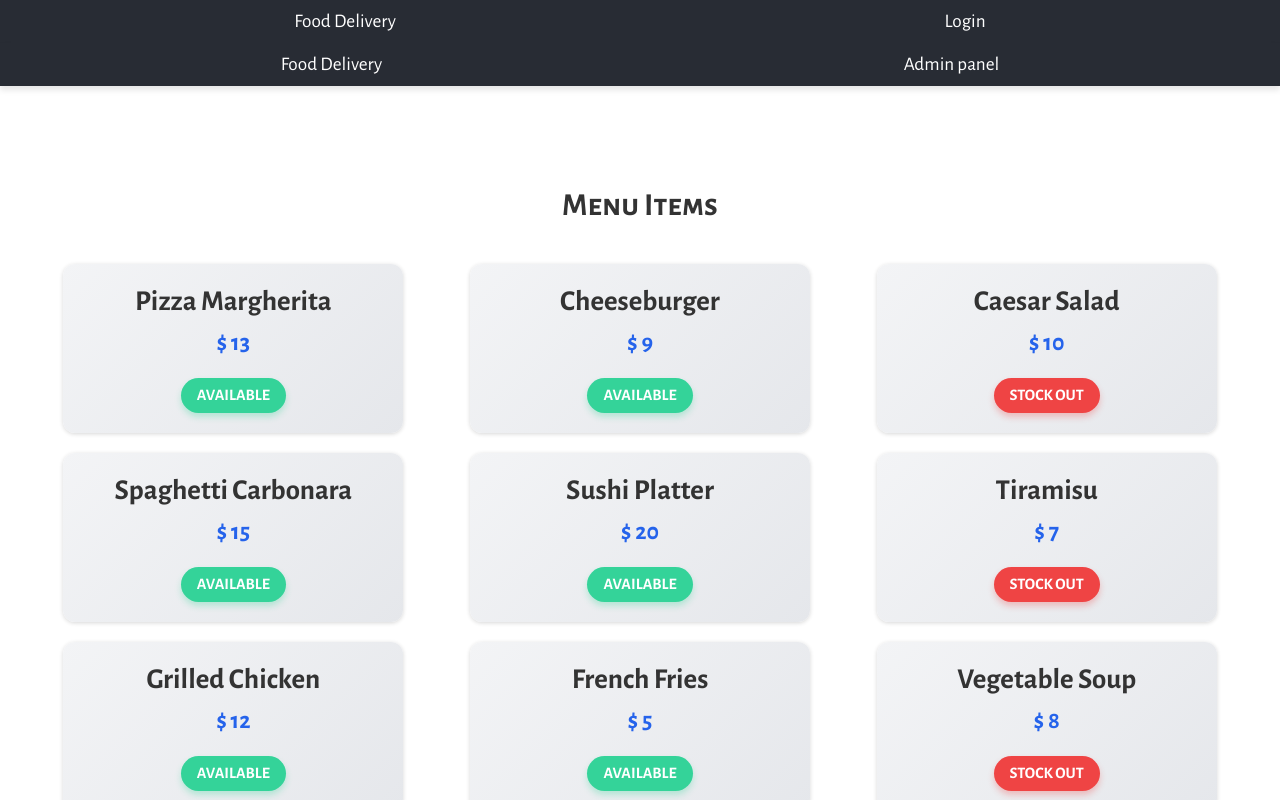
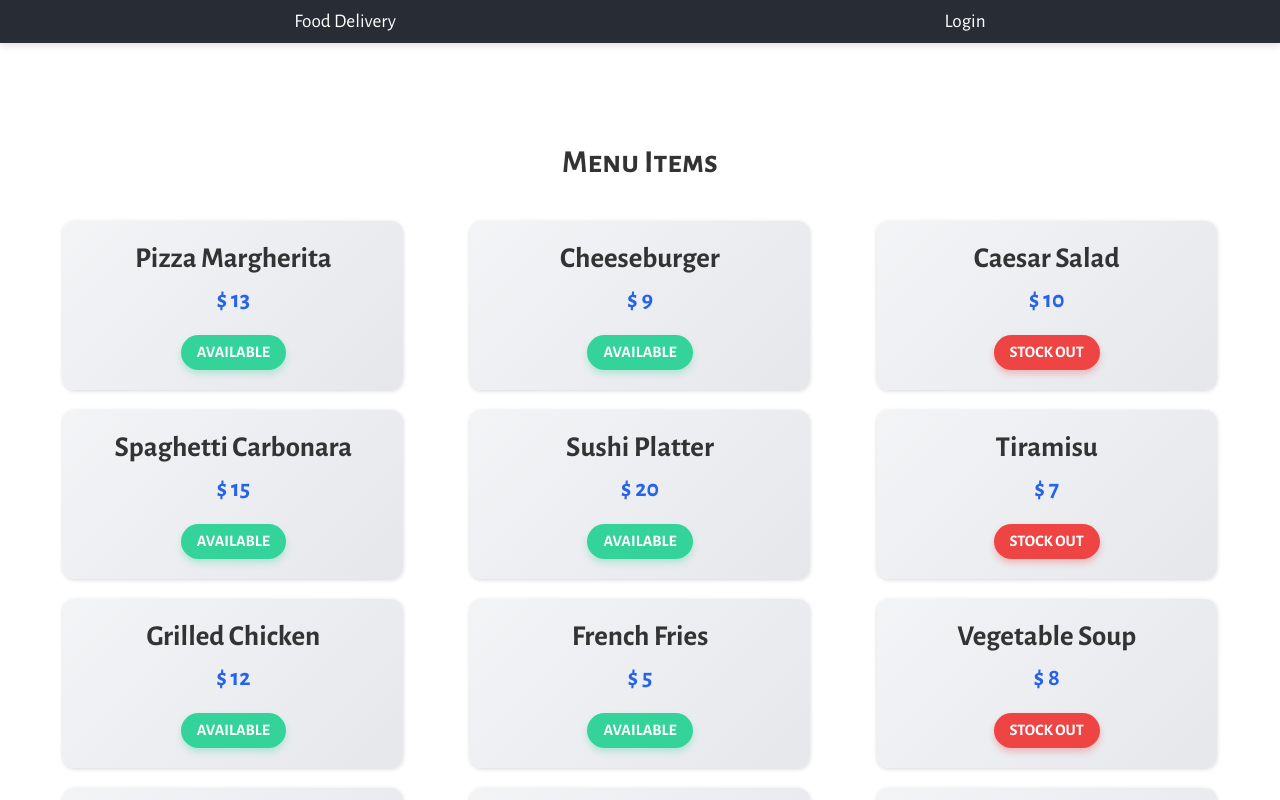
Before and after one commit to Tane4ka170/FoodDeliveryAppReact, a React (Create React App) app: page / in a window 1280 px wide. Shown: the top 800 px of the page. Built offline with nearby package versions, Linux system fonts and the light colour scheme.

Commit message:
Refactored navigation logic into a separate function

```diff
--- a/src/components/topNav/Navigation.tsx
+++ b/src/components/topNav/Navigation.tsx
@@ -4,43 +4,44 @@ import s from "./Navigation.module.css";
 type USER = "Customer" | "Admin";
 
 const Navigation: React.FC<{ isLoggedIn: boolean; user: USER }> = (props) => {
+  function displayNavBar(user: USER) {
+    if (user === "Customer") {
       return (
-    <React.Fragment>
-      {props.isLoggedIn && props.user === "Customer" ? (
         <div className={s.navBarBg}>
           <ul className={s.navigationBar}>
             <li>Food Delivery</li>
+            {props.isLoggedIn ? (
+              <>
                 <li>Manage orders</li>
                 <li>Logout</li>
+              </>
+            ) : (
+              <li>Login</li>
+            )}
           </ul>
         </div>
-      ) : (
+      );
+    } else if (user === "Admin") {
+      return (
         <div className={s.navBarBg}>
           <ul className={s.navigationBar}>
             <li>Food Delivery</li>
-            <li>Login</li>
-          </ul>
-        </div>
-      )}
-      {props.isLoggedIn && props.user === "Admin" ? (
-        <div className={s.navBarBg}>
-          <ul className={s.navigationBar}>
-            <li>Food Delivery</li>
+            {props.isLoggedIn ? (
+              <>
                 <li>Manage dishes</li>
                 <li>Manage customers</li>
                 <li>Logout</li>
+              </>
+            ) : (
+              <li>Admin panel</li>
+            )}
           </ul>
         </div>
-      ) : (
-        <div className={s.navBarBg}>
-          <ul className={s.navigationBar}>
-            <li>Food Delivery</li>
-            <li>Admin panel</li>
-          </ul>
-        </div>
-      )}
-    </React.Fragment>
       );
+    }
+  }
+
+  return <React.Fragment>{displayNavBar(props.user)}</React.Fragment>;
 };
 
 export default Navigation;
```
Lines whose indentation alone changed are shown as unchanged.
